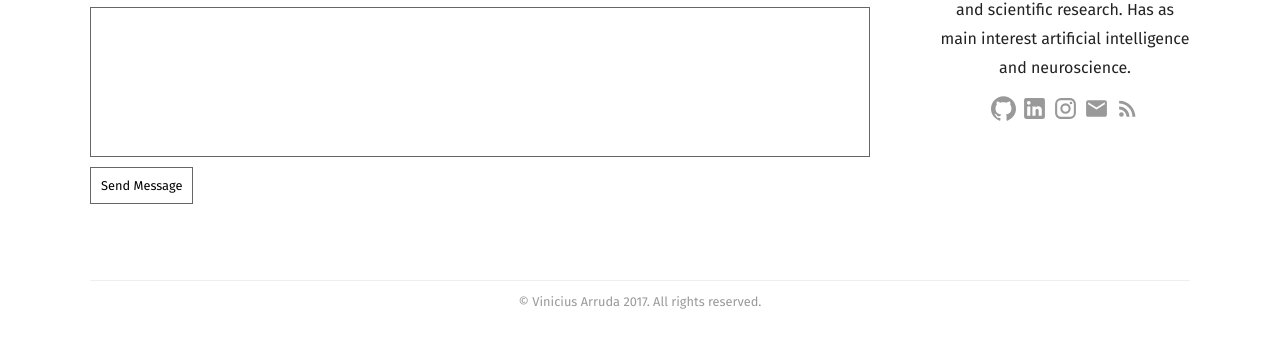
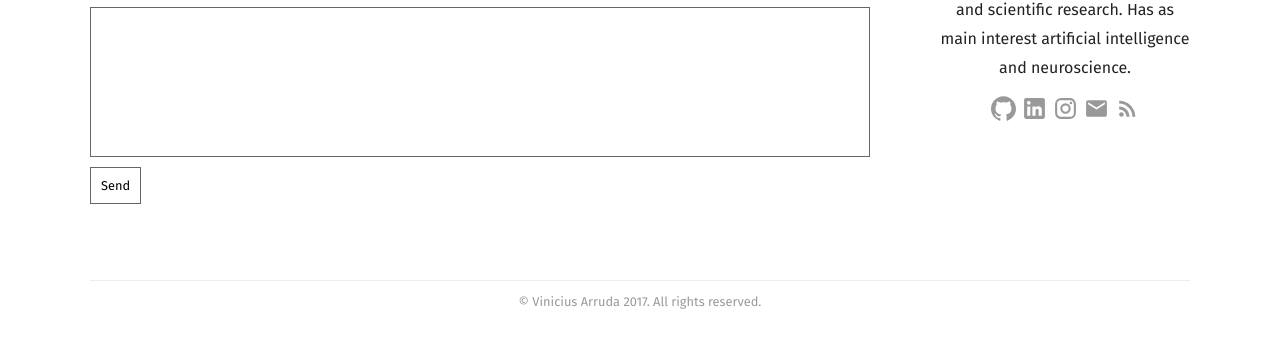
Before and after one commit to viniciusarruda/viniciusarruda.github.io, a Jekyll site: the page built from contact.html, in a window 1280 px wide. Shown: the part 516-864 px from the top of the page. Built offline with Jekyll 4.4.1, drawn with Linux system fonts in a browser that asks for light colours; some web fonts are replaced.

Commit message:
Updating contact area

```diff
--- a/contact.html
+++ b/contact.html
@@ -27,14 +27,14 @@
 
 		<div class="split">
 			<label for="subject">Subject</label>
-			<input type="text" id="subject" name="subject" />
+			<input type="text" id="subject" name="_subject" />
 		</div>
 	</div>
 
 	<label for="message">Message</label>
 	<textarea name="message" id="message"></textarea>
 
-	<input type="submit" value="Send Message" />
+	<input type="submit" name="submit" value="Send" />
 </form>
 
 
```
